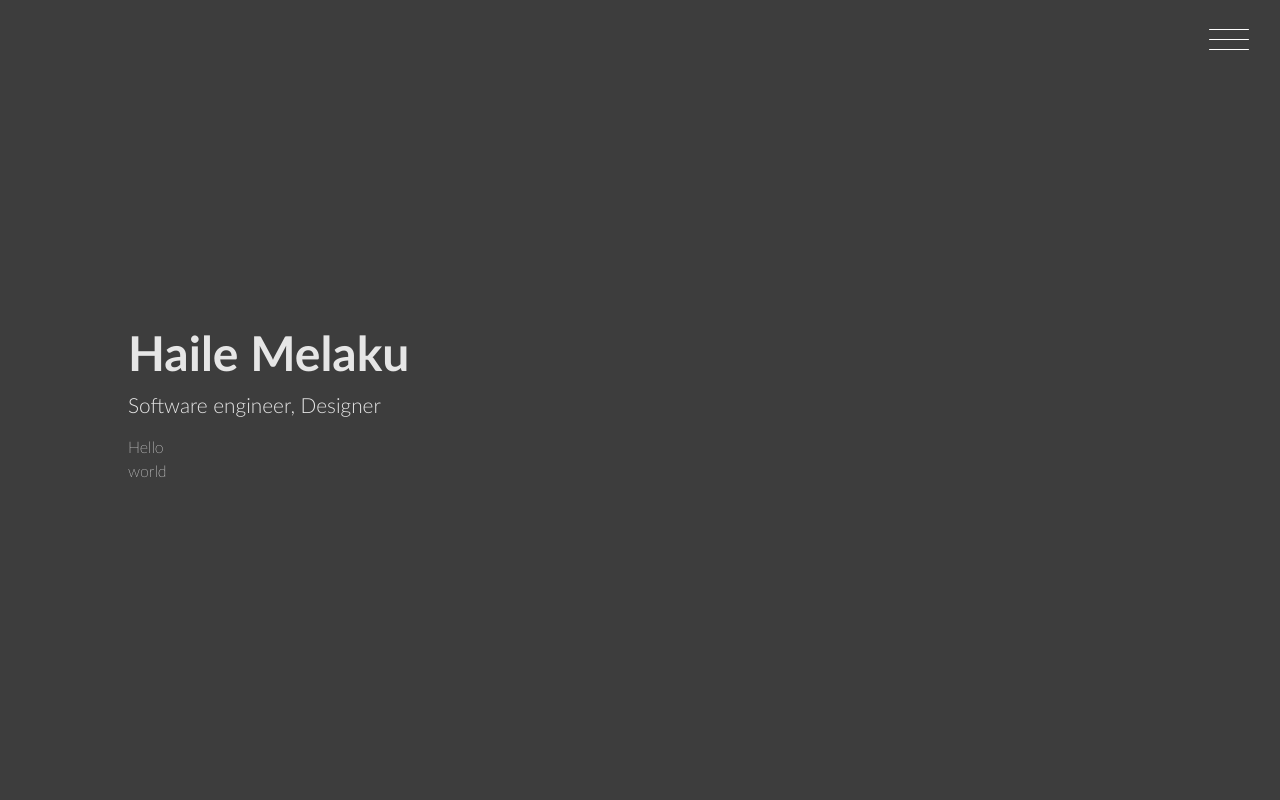
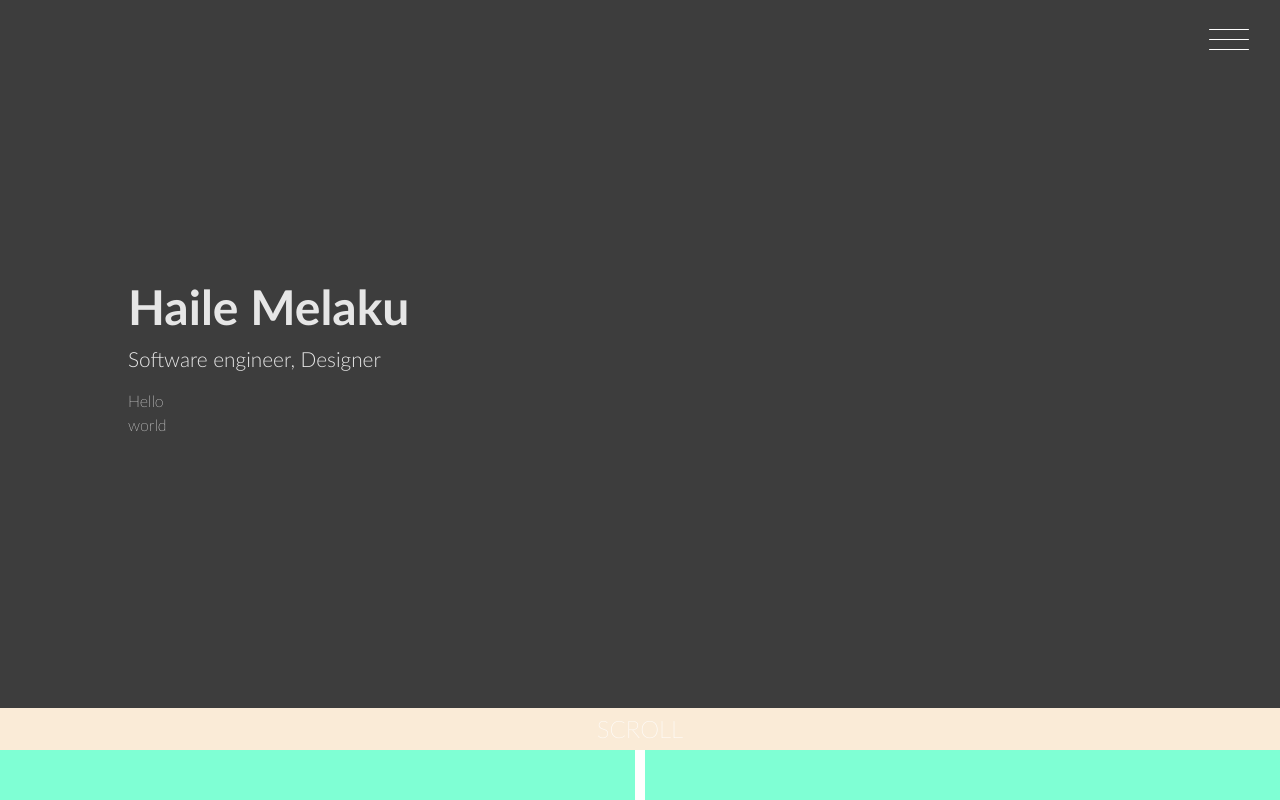
Before and after one commit to Haile-08/react_portfolio, a React (Vite) app: page / in a window 1280 px wide. Built offline with nearby package versions, Linux system fonts and the light colour scheme.

Commit message:
Init the project page layout

```diff
--- a/src/components/Home/Home.css
+++ b/src/components/Home/Home.css
@@ -39,3 +39,36 @@
     font-size: 1em;
     font-family: lato-thin;
 }
+
+.home-scroll {
+    padding: 0;
+    background-color: aqua;
+}
+
+.home-scroll-text {
+    display: flex;
+    justify-content: center;
+    align-items: center;
+    margin: 0;
+    background-color: antiquewhite;
+    font-family: lato-thin;
+    font-size: 24px;
+}
+
+.home-scroll-text p{
+    padding: 0px;
+    margin: 3px 0px;
+}
+
+.home-scroll-line {
+    display: flex;
+    justify-content: center;
+    align-items: center;
+    background-color: aquamarine;
+}
+
+.line {
+    width: 10px;
+    height: 50px;
+    background-color: #ffffff;
+}
--- a/src/components/Home/Home.tsx
+++ b/src/components/Home/Home.tsx
@@ -27,6 +27,14 @@ function Home() {
           </motion.div>
         </AnimatePresence>
       </div>
+      <div className="home-scroll">
+        <div className="home-scroll-text">
+          <p>SCROLL</p>
+        </div>
+        <div className="home-scroll-line">
+          <div className="line"></div>
+        </div>
+      </div>
     </div>
   );
 }
```
